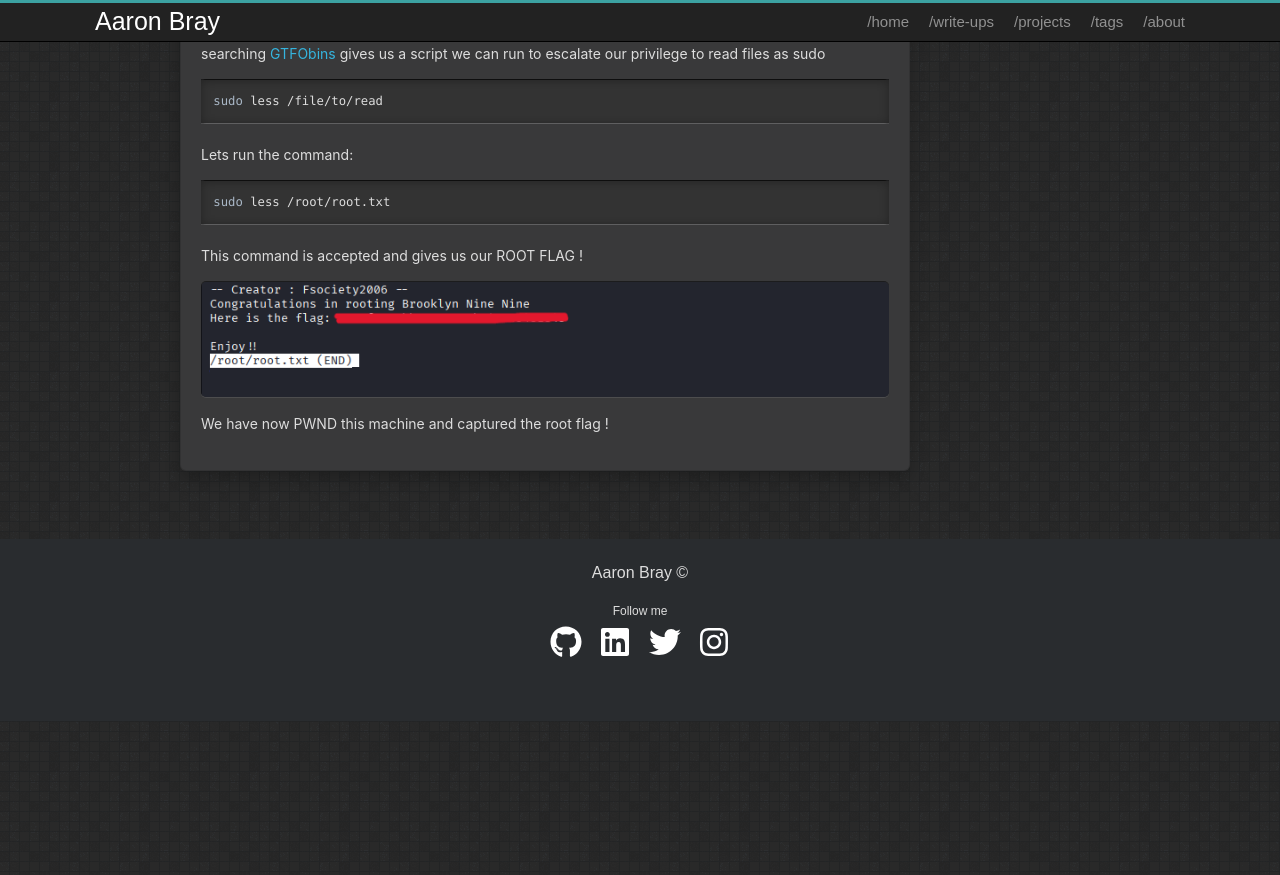
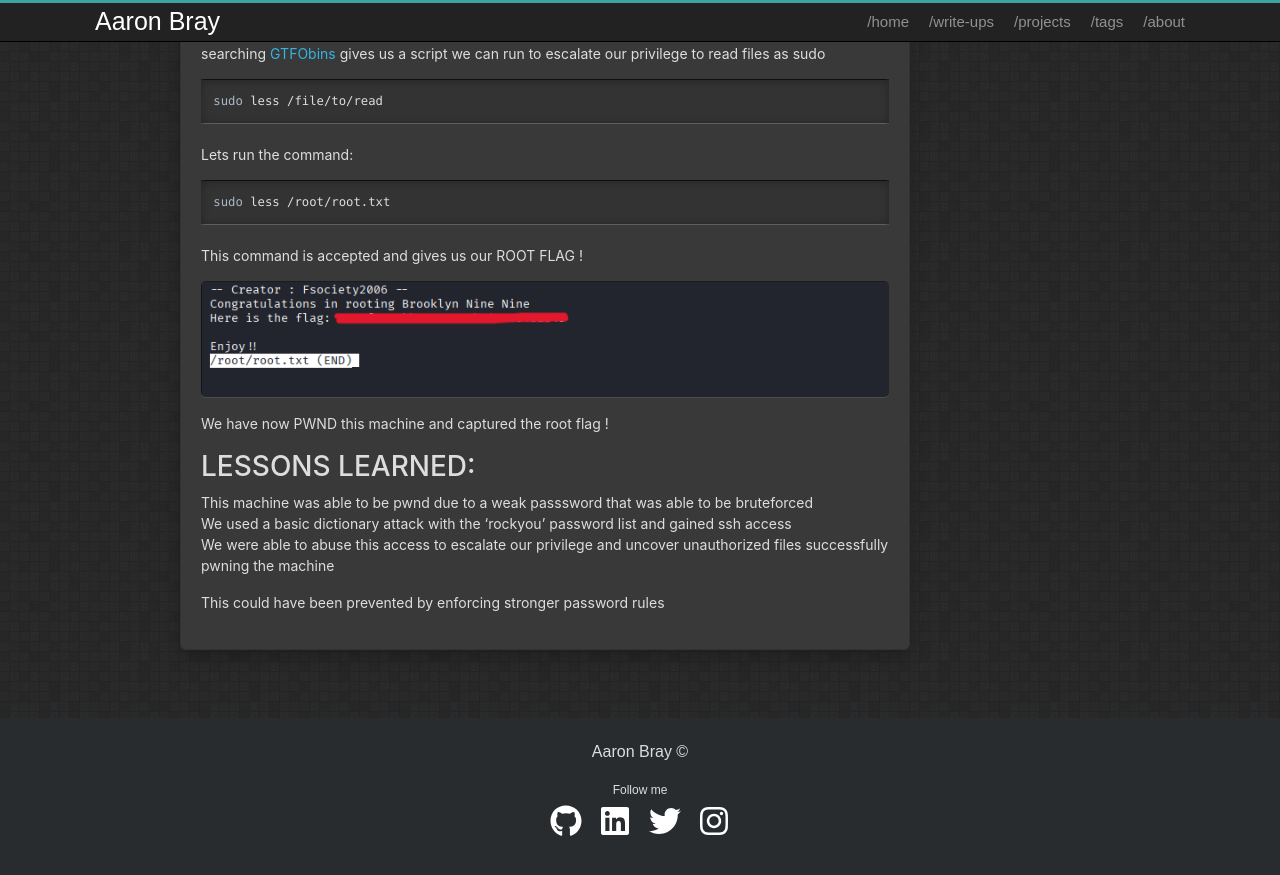
Before and after one commit to AaronBray/AaronBray.github.io, a Jekyll site: the page built from _posts/2025-09-15-Brooklyn_9_9.md, in a window 1280 px wide and 900 px high, scrolled down 2569 px. Shown: the top 875 px of the window. Built offline with Jekyll 4.4.1, drawn with Linux system fonts in a browser that asks for light colours; before the commit the page ends 3290 px from its top, so only the background shows below that.

Commit message:
Update 2025-09-15-Brooklyn_9_9.md

```diff
--- a/_posts/2025-09-15-Brooklyn_9_9.md
+++ b/_posts/2025-09-15-Brooklyn_9_9.md
@@ -144,3 +144,11 @@ This command is accepted and gives us our ROOT FLAG !
 
 
 We have now PWND this machine and captured the root flag !
+
+
+# LESSONS LEARNED:
+This machine was able to be pwnd due to a weak passsword that was able to be bruteforced
+We used a basic dictionary attack with the 'rockyou' password list and gained ssh access
+We were able to abuse this access to escalate our privilege and uncover unauthorized files successfully pwning the machine
+
+This could have been prevented by enforcing stronger password rules
```
